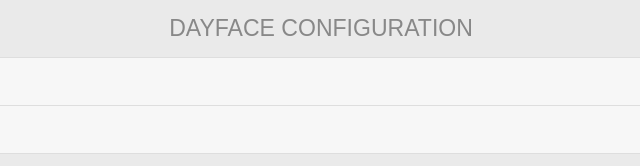
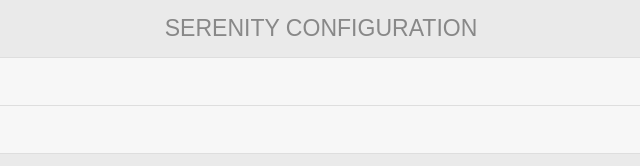
Before and after one commit to willwoz/Serenity, a website: page index.html in a window 1280 px wide. Shown: the top 166 px of the page, 319-959 px from the left. Drawn offline with Linux system fonts and the light colour scheme.

Commit message:
Update index.html

```diff
--- a/index.html
+++ b/index.html
@@ -8,7 +8,7 @@
 </head>
 <body>
     <div class='item-container'>
-        <h1 class='title'>DayFace Configuration</h1>
+        <h1 class='title'>Serenity Configuration</h1>
     </div>
 
     <div class='item-container'>
```
